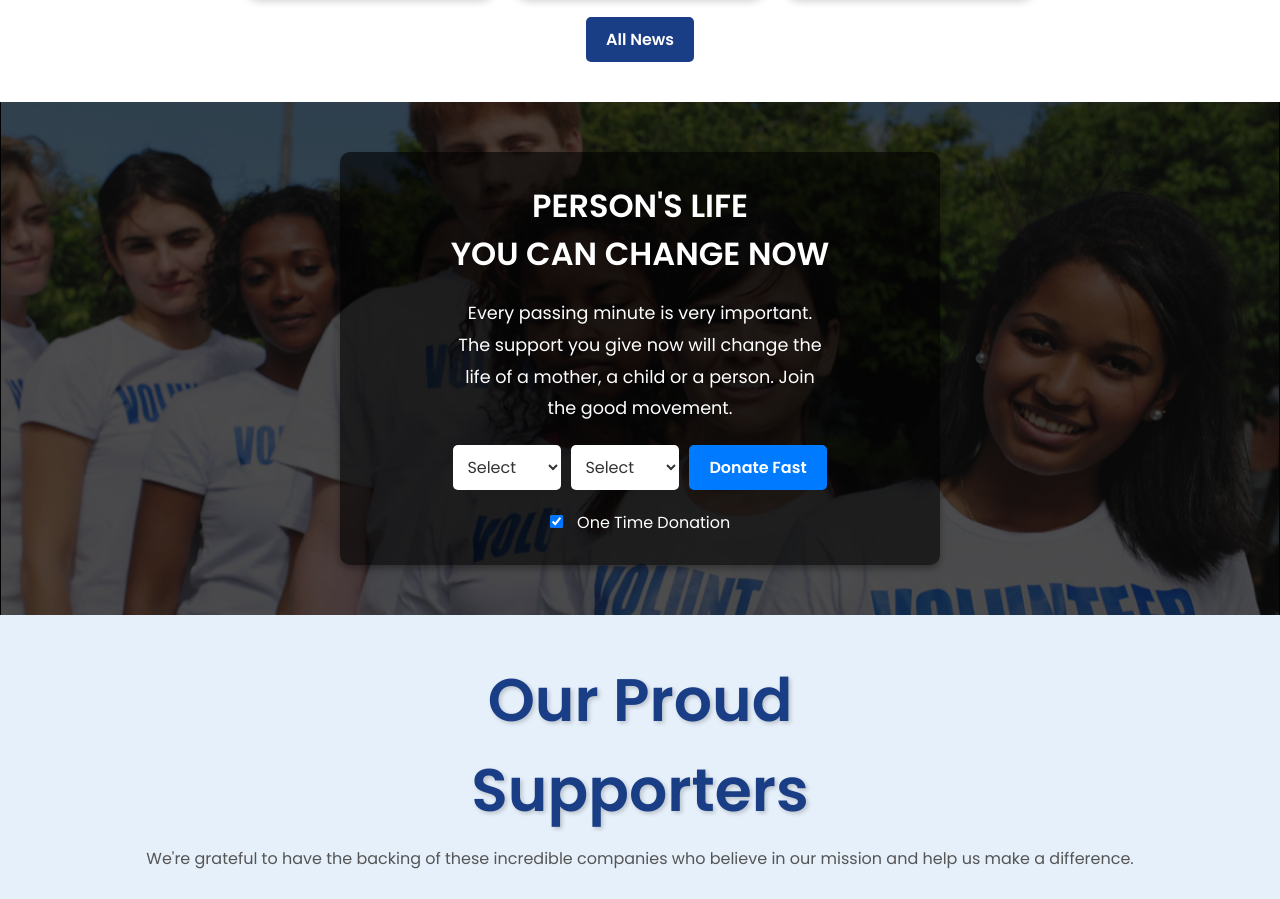
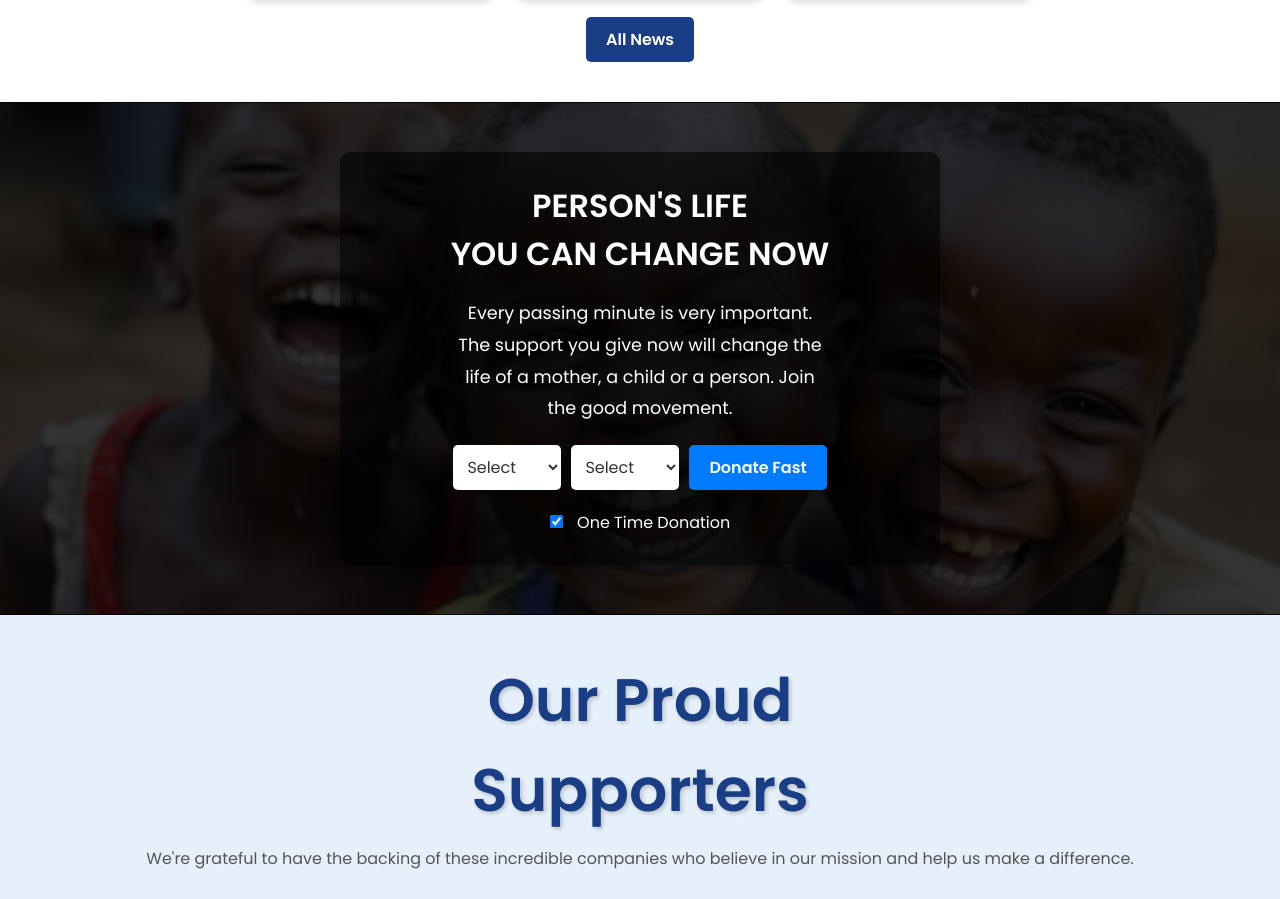
Before and after one commit to Ahmed12590/Global-Aid-International, a plain HTML site: page index.html in a window 1280 px wide. Shown: the part 2438-3337 px from the top of the page. Drawn offline with Linux system fonts and the light colour scheme.

Commit message:
form image update

```diff
--- a/style.css
+++ b/style.css
@@ -353,7 +353,7 @@ nav a {
 
 
   .homedonation-form {
-    background-image: url('images/homelastback.png'); /* Replace 'background.jpg' with your image path */
+    background-image: url('images/formbackground.png'); /* Replace 'background.jpg' with your image path */
     background-size: cover;
     background-position: center;
     padding: 50px 20px;
```
Also changed, not shown: images/formbackground.png (added).
